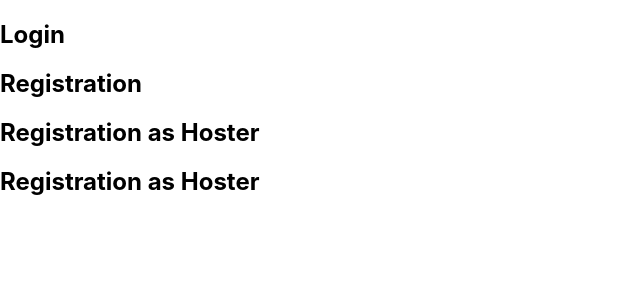
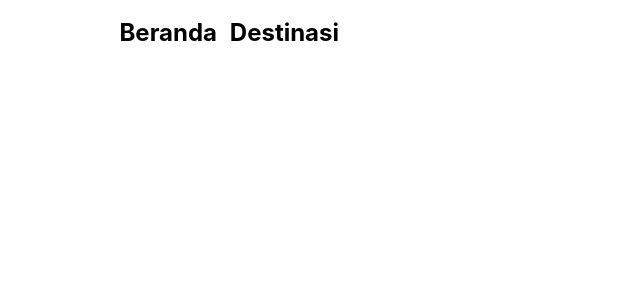
Before and after one commit to jedidiahmarada/opentrip, a React (Create React App) app: page / in a window 1280 px wide. Shown: the top 300 px of the page, without its empty margins (0-640 px from the left). Built offline with nearby package versions, Linux system fonts and the light colour scheme.

Commit message:
inital commit header

```diff
--- a/src/components/layouts/Header.js
+++ b/src/components/layouts/Header.js
@@ -1,11 +1,17 @@
 import React from "react";
 import Login from "./Login";
 import RegisPage from "./RegisPage";
-
+import styles from "../styles/header.module.css";
 const Header = () => (
-  <div>
-    <Login />
-    <RegisPage />
+  <div className={styles.header}>
+    <div className={styles.header__brand}>
+      <div className={styles.header__container}>
+        <h4>Beranda</h4>
+        <h4>Destinasi</h4>
+        {/* <Login />
+        <RegisPage /> */}
+      </div>
+    </div>
   </div>
 );
 export default Header;
--- /dev/null
+++ b/src/components/styles/header.module.css
@@ -0,0 +1,23 @@
+.header {
+  display: grid;
+  grid-template-columns: repeat(12, 1fr);
+  background-color: white;
+  width: 100vw;
+}
+
+.header__brand {
+  grid-column: 2/5;
+  margin-bottom: -2.5vh;
+  margin-top: -2.5vh;
+}
+
+.header__container {
+  display: flex;
+  cursor: pointer;
+}
+
+.header__container h4 {
+  margin-top: 3vw;
+  font-size: 1.5rem;
+  margin-left: 1vw;
+}
```
